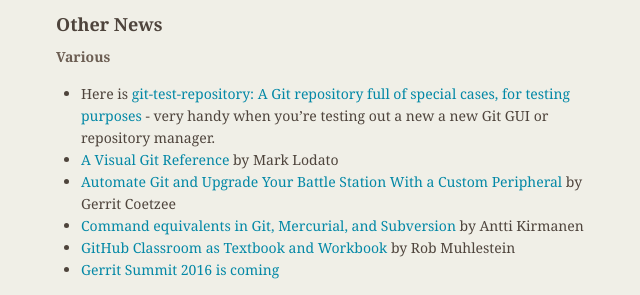
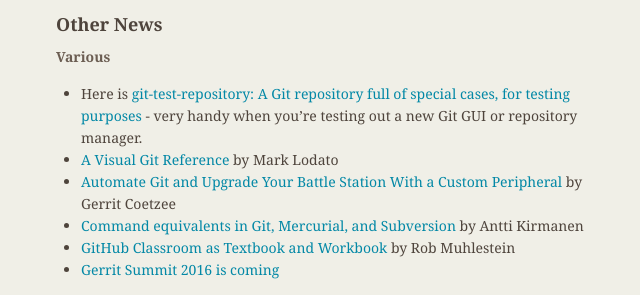
Before and after one commit to git/git.github.io, a Jekyll site: the page built from rev_news/drafts/edition-20.md, in a window 1280 px wide and 900 px high, scrolled down 3476 px. Shown: the part 154-449 px from the top of the window, without its empty margins (478-1118 px from the left). Built offline with Jekyll 4.4.1, drawn with Linux system fonts in a browser that asks for light colours.

Commit message:
rn-20: fix repetition in git-test-repository link

```diff
--- a/rev_news/drafts/edition-20.md
+++ b/rev_news/drafts/edition-20.md
@@ -202,7 +202,7 @@
 
 __Various__
 
-* Here is [git-test-repository: A Git repository full of special cases, for testing purposes](https://github.com/book/git-test-repository) - very handy when you're testing out a new a new Git GUI or repository manager.
+* Here is [git-test-repository: A Git repository full of special cases, for testing purposes](https://github.com/book/git-test-repository) - very handy when you're testing out a new Git GUI or repository manager.
 * [A Visual Git Reference](http://marklodato.github.io/visual-git-guide/index-en.html) by Mark Lodato
 * [Automate Git and Upgrade Your Battle Station With a Custom Peripheral](https://hackaday.com/2016/09/13/automate-git-and-upgrade-your-battle-station-with-a-custom-peripheral/) by Gerrit Coetzee
 * [Command equivalents in Git, Mercurial, and Subversion](http://blog.deveo.com/list-of-equivalent-commands-in-git-mercurial-and-svn/) by Antti Kirmanen
```
